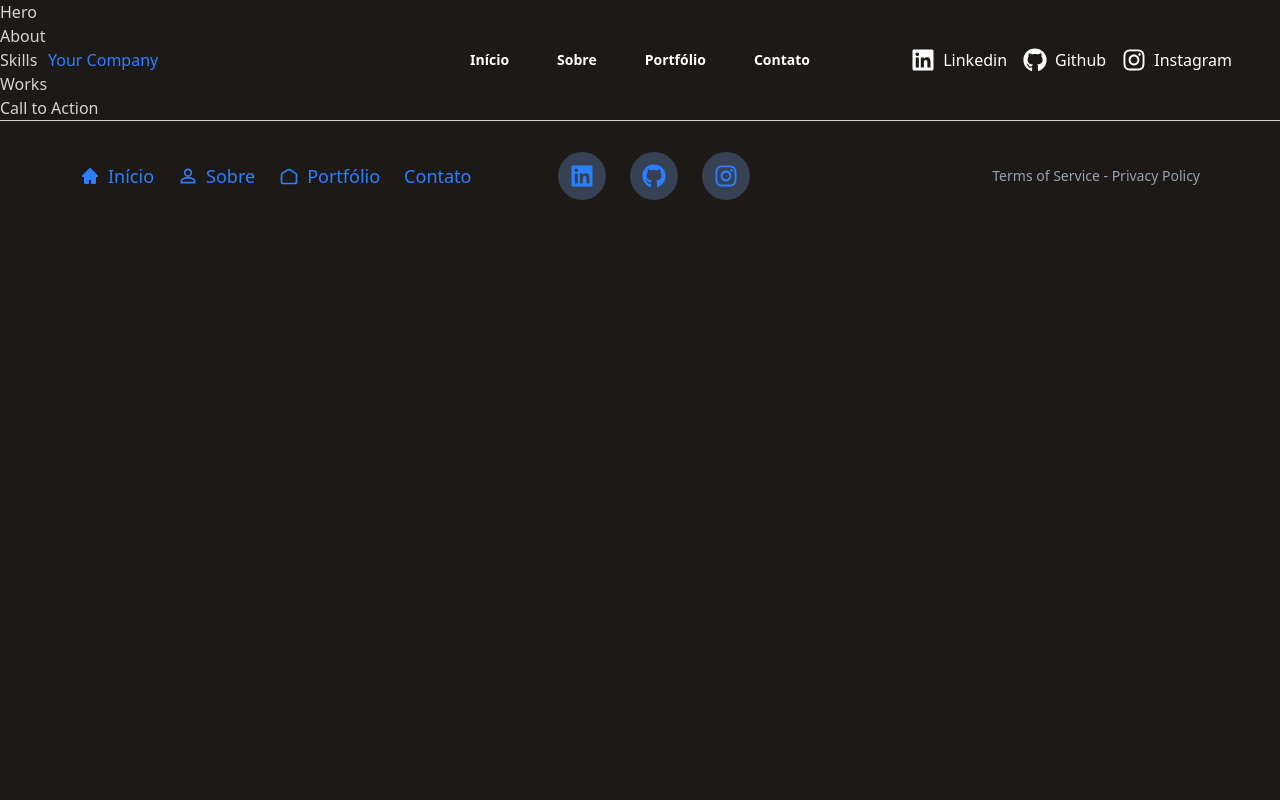
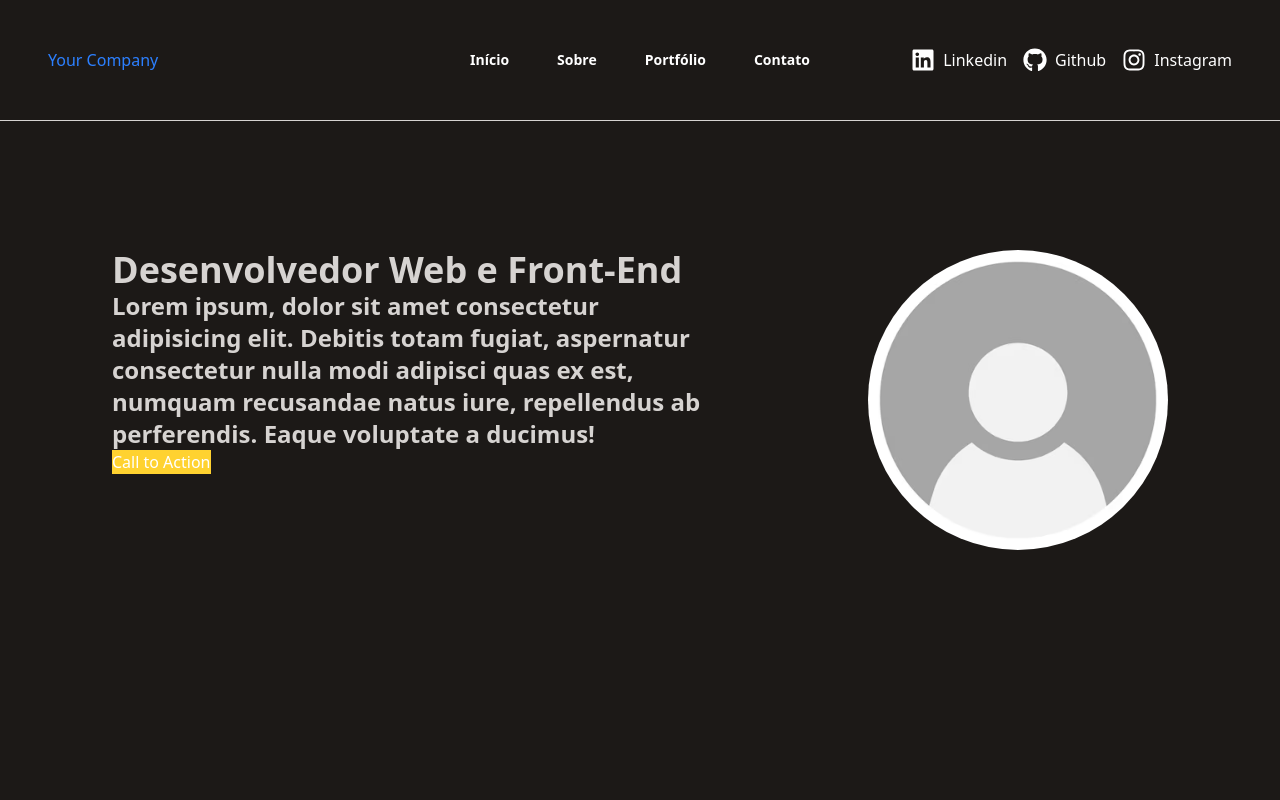
Before and after one commit to joaovlara/portfolio-landingpage, a Next.js app: page / in a window 1280 px wide. Shown: the top 800 px of the page. Built offline with nearby package versions, Linux system fonts and the light colour scheme.

Commit message:
fix: hero structure

```diff
--- a/src/components/Sections/Hero.tsx
+++ b/src/components/Sections/Hero.tsx
@@ -1,10 +1,25 @@
 'use client'
+
+import Image from "next/image"
 
 export default function Hero() {
   return (
-    <section className="">
-      <div className="">
-        Hero
+    <section className="min-h-screen flex items-center justify-center">
+      <div className="container p-9 flex justify-around">
+
+        <div className="flex-col justify-center items-center max-w-1/2">
+          <h1>Desenvolvedor Web e Front-End</h1>
+          <h3>Lorem ipsum, dolor sit amet consectetur adipisicing elit. Debitis totam fugiat,
+            aspernatur consectetur nulla modi adipisci quas ex est, numquam recusandae natus iure,
+            repellendus ab perferendis. Eaque voluptate a ducimus!
+          </h3>
+          <button className="btn-primary">Call to Action</button>
+        </div>
+
+        <div className="flex max-w-1/2">
+          <Image src="/images/image.jpg" alt="Hero Image" width={300} height={300} className="rounded-full" />
+        </div>
+
       </div>
     </section>
   )
```
Also changed, not shown: src/app/globals.css (line endings or trailing spaces).
